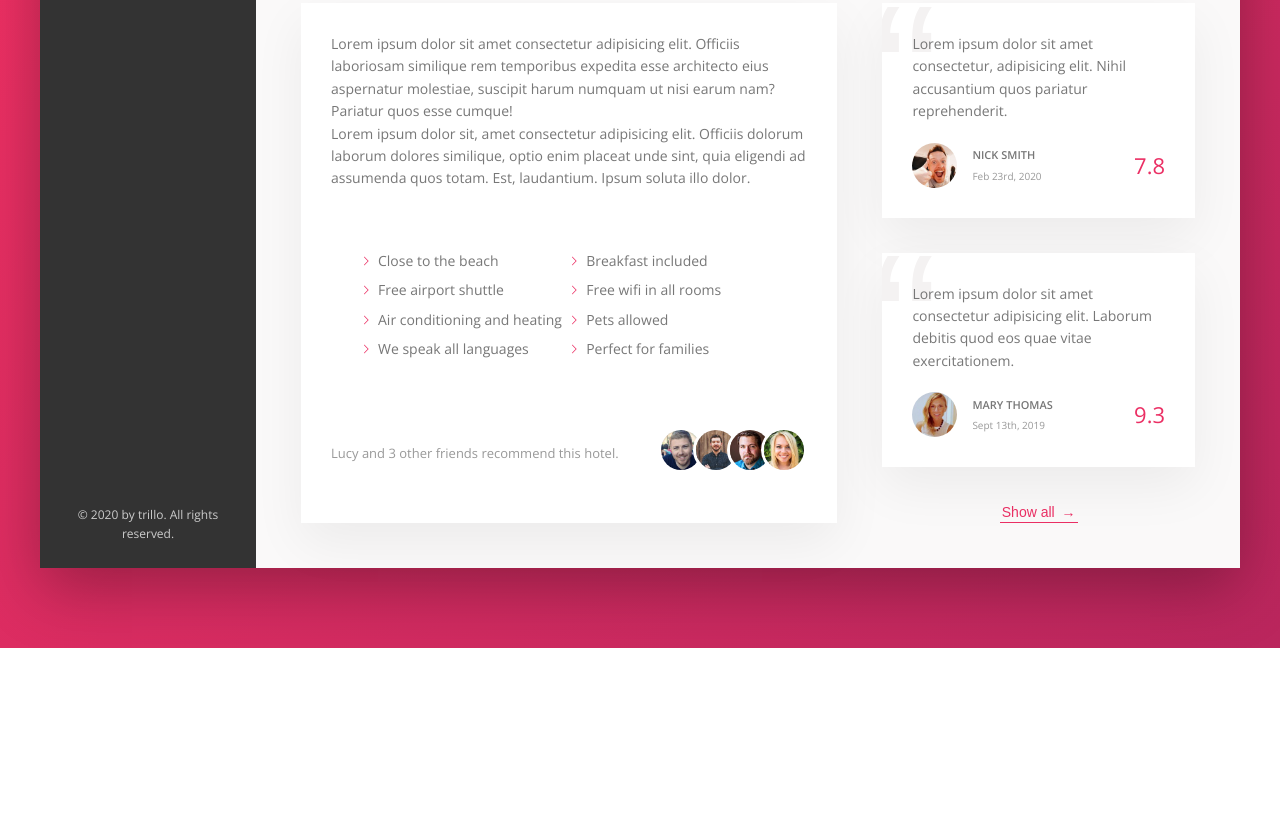
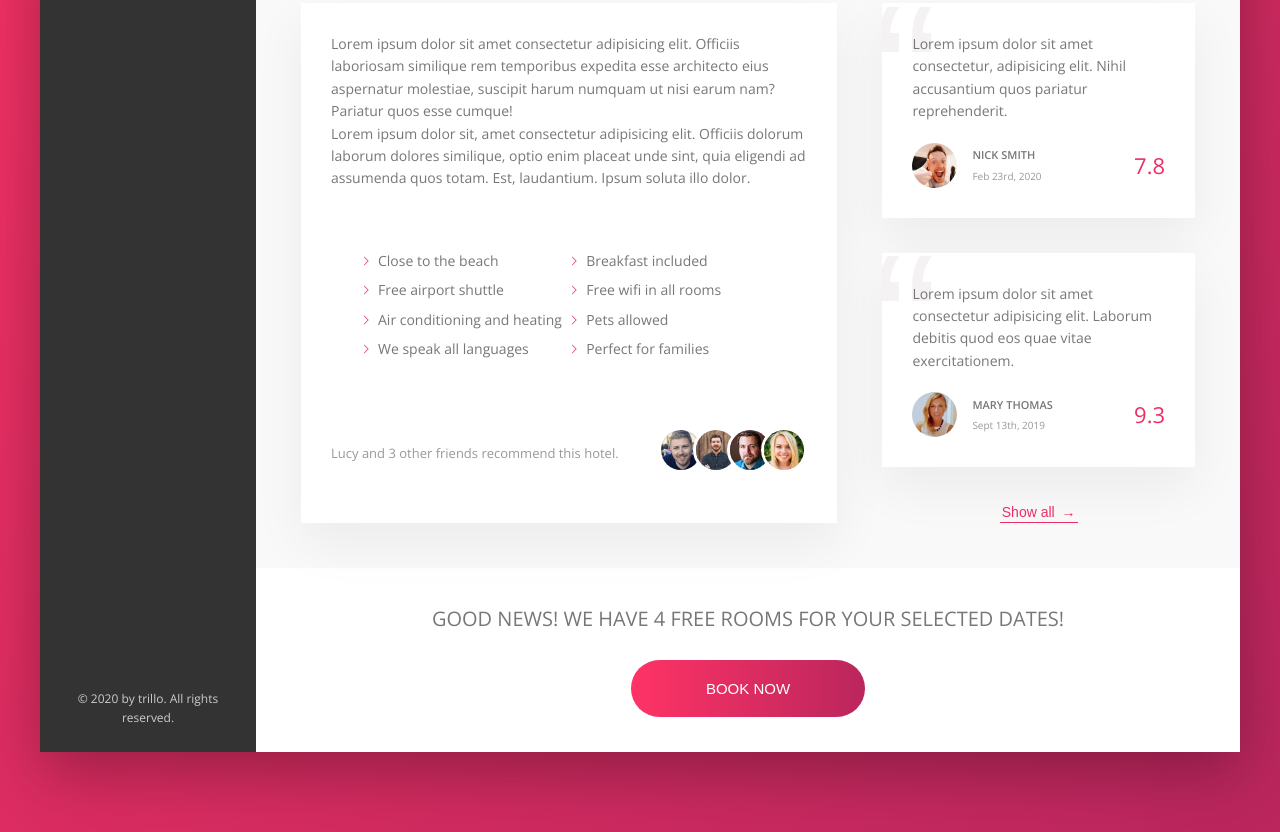
Before and after one commit to abbyreyna/trillo, a website: page index.html in a window 1280 px wide. Shown: the part 643-1475 px from the top of the page. Before the commit the page ends 1291 px from the top, so only its background shows below. Drawn offline with nearby package versions, Linux system fonts and the light colour scheme.

Commit message:
Call to action built and styled

```diff
--- a/index.html
+++ b/index.html
@@ -185,7 +185,8 @@
 
                         <figure class="review">
                             <blockquote class="review__text">
-                                Lorem ipsum dolor sit amet consectetur adipisicing elit. Laborum debitis quod eos quae vitae exercitationem.
+                                Lorem ipsum dolor sit amet consectetur adipisicing elit. Laborum debitis quod eos quae
+                                vitae exercitationem.
                             </blockquote>
                             <figcaption class="review__user">
                                 <img src="img/user-2.jpg" alt="User 2" class="review__photo">
@@ -198,6 +199,17 @@
                         </figure>
                         <button class="btn-inline">Show all <span>&rarr;</span></button>
                     </div>
+
+
+                </div>
+                <div class="cta">
+                    <h2 class="cta__book-now">
+                        Good news! We have 4 free rooms for your selected dates!
+                    </h2>
+                    <button class="btn">
+                        <span class="btn__visible">Book now</span>
+                        <span class="btn__invisible">Only 4 rooms left</span>
+                    </button>
                 </div>
             </main>
         </div>
--- a/sass/_components.scss
+++ b/sass/_components.scss
@@ -273,7 +273,7 @@
 
   & span {
     margin-left: 3px;
-    transition: margin-left .2s;
+    transition: margin-left 0.2s;
   }
 
   &:hover {
@@ -430,7 +430,7 @@
   }
 
   &::before {
-    content: "\201C";
+    content: '\201C';
     position: absolute;
     top: -2.75rem;
     left: -1rem;
@@ -441,3 +441,74 @@
     z-index: 1;
   }
 }
+
+////////////////////////////////////////////////////////////
+//CALL TO ACTION
+
+.cta {
+  padding: 3.5rem 0;
+  text-align: center;
+
+  &__book-now {
+    font-size: 2rem;
+    font-weight: 300;
+    text-transform: uppercase;
+    margin-bottom: 2.5rem;
+  }
+}
+
+.btn {
+  font-size: 1.5rem;
+  font-weight: 300;
+  text-transform: uppercase;
+  border-radius: 100px;
+  border: none;
+  background-image: linear-gradient(
+    to right,
+    var(--color-primary-light),
+    var(--color-primary-dark)
+  );
+  color: #fff;
+  position: relative;
+  overflow: hidden;
+  cursor: pointer;
+
+  & > * {
+    display: inline-block;
+    height: 100%;
+    width: 100%;
+    transition: all 0.2s;
+  }
+
+  &__visible {
+    padding: 2rem 7.5rem;
+  }
+
+  &__invisible {
+    position: absolute;
+    padding: 2rem 0;
+    left: 0;
+    top: -100%;
+  }
+
+  &:hover {
+    background-image: linear-gradient(
+      to left,
+      var(--color-primary-light),
+      var(--color-primary-dark)
+    );
+  }
+
+  &:hover &__visible {
+    transform: translateY(100%);
+  }
+
+  &:hover &__invisible {
+    top: 0;
+  }
+
+  &:focus {
+    outline: none;
+    animation: pulsate 1s infinite;
+  }
+}
```
Also changed, not shown: css/style.css.
